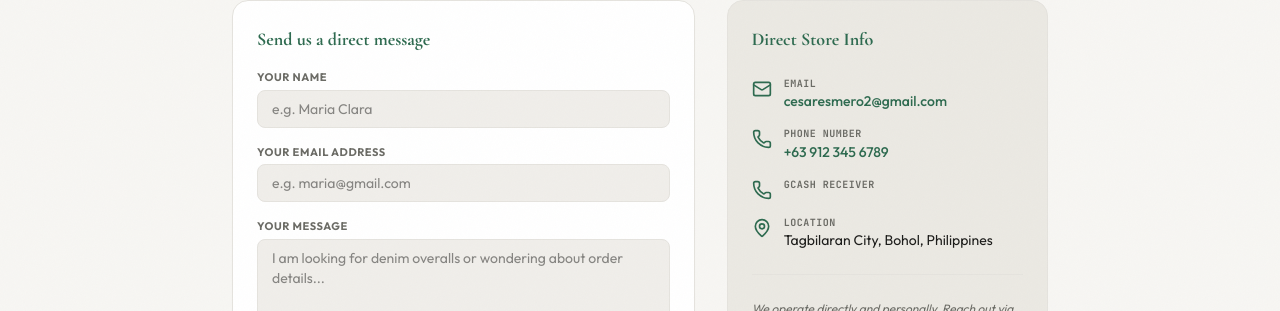
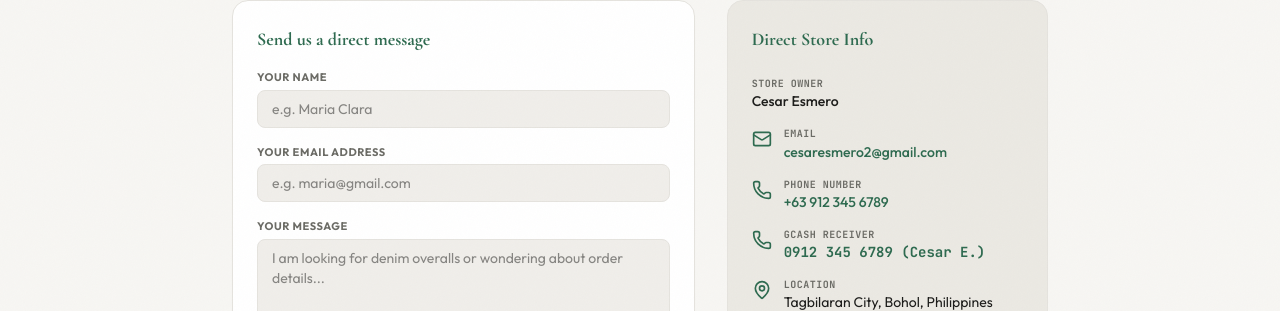
Before and after one commit to Heathcliff2241/ETZ-Shop, a Next.js app: page /contact in a window 1280 px wide. Shown: the part 270-581 px from the top of the page. Built offline with nearby package versions, Linux system fonts and the light colour scheme; no server answers.

Commit message:
finalizing

```diff
--- a/src/app/checkout/page.tsx
+++ b/src/app/checkout/page.tsx
@@ -9,7 +9,7 @@ import { useApp } from '../../providers/AppProvider';
 
 export default function CheckoutPage() {
   const router = useRouter();
-  const { cart, clearCart, addOrder, products, setProducts } = useApp();
+  const { cart, clearCart, addOrder, products, setProducts, settings } = useApp();
 
   const [fullName, setFullName] = useState('');
   const [phone, setPhone] = useState('');
@@ -108,8 +108,10 @@ export default function CheckoutPage() {
           setNote={setNote}
           paymentMethod={paymentMethod}
           setPaymentMethod={setPaymentMethod}
+          shopGcash={settings.shopGcash}
+          shopGcashName={settings.shopGcashName}
           isOrdering={isOrdering}
-          onSubmitOrder={handlePlaceOrder}
+          handlePlaceOrder={handlePlaceOrder}
           onNavigate={(page) => router.push(`/${page}`)}
         />
       </main>
--- a/src/app/contact/page.tsx
+++ b/src/app/contact/page.tsx
@@ -16,7 +16,7 @@ export default function ContactPage() {
   const [contactMsgText, setContactMsgText] = useState('');
   const [contactSubmitted, setContactSubmitted] = useState(false);
 
-  const handleSubmitContact = (e: React.FormEvent) => {
+  const handleContactSubmit = (e: React.FormEvent) => {
     e.preventDefault();
     if (!contactName || !contactEmail || !contactMsgText) return;
 
@@ -42,9 +42,11 @@ export default function ContactPage() {
         <Contact
           shopPhone={settings.shopPhone}
           shopEmail={settings.shopEmail}
+          shopFacebook={settings.shopFacebook}
+          shopGcash={settings.shopGcash}
+          shopGcashName={settings.shopGcashName}
           shopAddress={settings.shopAddress}
-          shopFacebook={settings.shopFacebook}
-          shopInstagram={settings.shopInstagram}
+          ownerName={settings.ownerName}
           contactName={contactName}
           setContactName={setContactName}
           contactEmail={contactEmail}
@@ -52,7 +54,7 @@ export default function ContactPage() {
           contactMsgText={contactMsgText}
           setContactMsgText={setContactMsgText}
           contactSubmitted={contactSubmitted}
-          onSubmitContact={handleSubmitContact}
+          handleContactSubmit={handleContactSubmit}
           onNavigate={(page) => router.push(`/${page}`)}
         />
       </main>
--- a/src/app/my-orders/page.tsx
+++ b/src/app/my-orders/page.tsx
@@ -5,18 +5,15 @@ import { useRouter } from 'next/navigation';
 import Header from '../../components/Header';
 import Footer from '../../components/Footer';
 import MyOrders from '../../components/MyOrders';
-import { useApp } from '../../providers/AppProvider';
 
 export default function MyOrdersPage() {
   const router = useRouter();
-  const { orders } = useApp();
 
   return (
     <div className="min-h-screen flex flex-col bg-bg-primary">
       <Header currentPage="my-orders" />
       <main className="flex-grow pt-20 sm:pt-24 px-4 sm:px-6 max-w-4xl mx-auto w-full pb-16">
         <MyOrders
-          orders={orders}
           onNavigate={(page) => router.push(`/${page}`)}
         />
       </main>
--- a/src/app/order-confirmation/page.tsx
+++ b/src/app/order-confirmation/page.tsx
@@ -9,7 +9,7 @@ import { useApp } from '../../providers/AppProvider';
 
 export default function OrderConfirmationPage() {
   const router = useRouter();
-  const { orders } = useApp();
+  const { orders, settings } = useApp();
   const lastOrder = orders[0] || null;
 
   return (
@@ -17,7 +17,9 @@ export default function OrderConfirmationPage() {
       <Header currentPage="order-confirmation" />
       <main className="flex-grow pt-20 sm:pt-24 px-4 sm:px-6 max-w-3xl mx-auto w-full pb-16">
         <OrderConfirmation
-          order={lastOrder}
+          lastSubmittedOrder={lastOrder}
+          shopGcash={settings.shopGcash}
+          shopGcashName={settings.shopGcashName}
           onNavigate={(page) => router.push(`/${page}`)}
         />
       </main>
--- a/src/app/shop/page.tsx
+++ b/src/app/shop/page.tsx
@@ -1,11 +1,12 @@
 import type { Metadata } from 'next';
+import { Suspense } from 'react';
 import Header from '../../components/Header';
 import Footer from '../../components/Footer';
 import ShopContentWrapper from './ShopContentWrapper';
 
 export const metadata: Metadata = {
   title: 'Shop Catalog — Curated Thrift & Vintage | ETZ A SHOPPE',
-  description: 'Browse our full curated collection of vintage & thrift apparel: Men’s, Women’s, Kids, Accessories, Jewelry, and Perfumes.',
+  description: 'Browse our full curated collection of vintage & thrift apparel. Men\'s, Women\'s, Kids, Accessories, Jewelry, and Perfumes.',
 };
 
 export default function ShopPage() {
@@ -13,7 +14,9 @@ export default function ShopPage() {
     <div className="min-h-screen flex flex-col bg-bg-primary">
       <Header currentPage="shop" />
       <main className="flex-grow pt-20 sm:pt-24 w-full">
-        <ShopContentWrapper />
+        <Suspense fallback={<div className="flex items-center justify-center min-h-[60vh]"><span className="text-text-secondary text-sm">Loading shop…</span></div>}>
+          <ShopContentWrapper />
+        </Suspense>
       </main>
       <Footer />
     </div>
```
